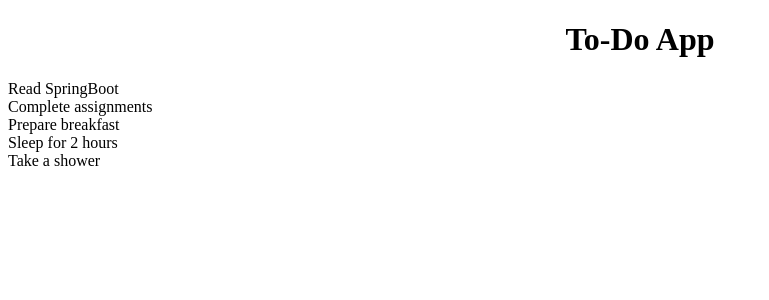
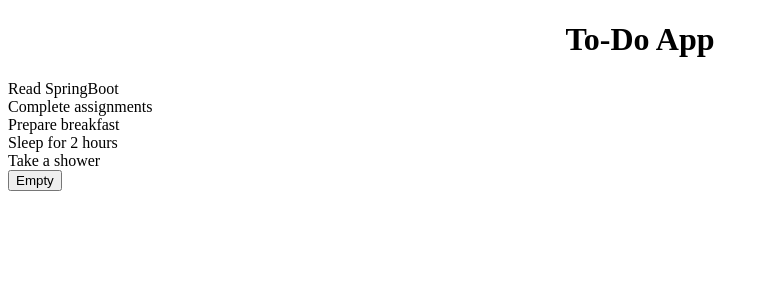
Before and after one commit to Supriya-roy9/ToDoList, a React (Create React App) app: page / in a window 1280 px wide. Shown: the top 300 px of the page, without its empty margins (0-769 px from the left). Built offline with nearby package versions, Linux system fonts and the light colour scheme.

Commit message:
Checkpoint 4 completed

```diff
--- a/src/components/TodoList.js
+++ b/src/components/TodoList.js
@@ -1,21 +1,32 @@
-import React from 'react';
+import React, { useState } from 'react';
 
 function TodoList() {
-  const todoItems = [
+  const [todoItems, setTodoItems] = useState([
     "Read SpringBoot",
     "Complete assignments",
     "Prepare breakfast",
     "Sleep for 2 hours",
     "Take a shower"
-  ];
+  ]);
+
+  const handleEmptyButtonClick = () => {
+    setTodoItems([]);
+  };
 
   return (
     <div className="todo-list">
-      {todoItems.map((item, index) => (
-        <div key={index} className="todo-item">
-          {item}
-        </div>
-      ))}
+      {todoItems.length === 0 ? (
+        <p><em>Nothing to do buddy. Sleep!</em></p>
+      ) : (
+        todoItems.map((item, index) => (
+          <div key={index} className="todo-item">
+            {item}
+          </div>
+        ))
+      )}
+      {todoItems.length > 0 && (
+        <button onClick={handleEmptyButtonClick}>Empty</button>
+      )}
     </div>
   );
 }
```
